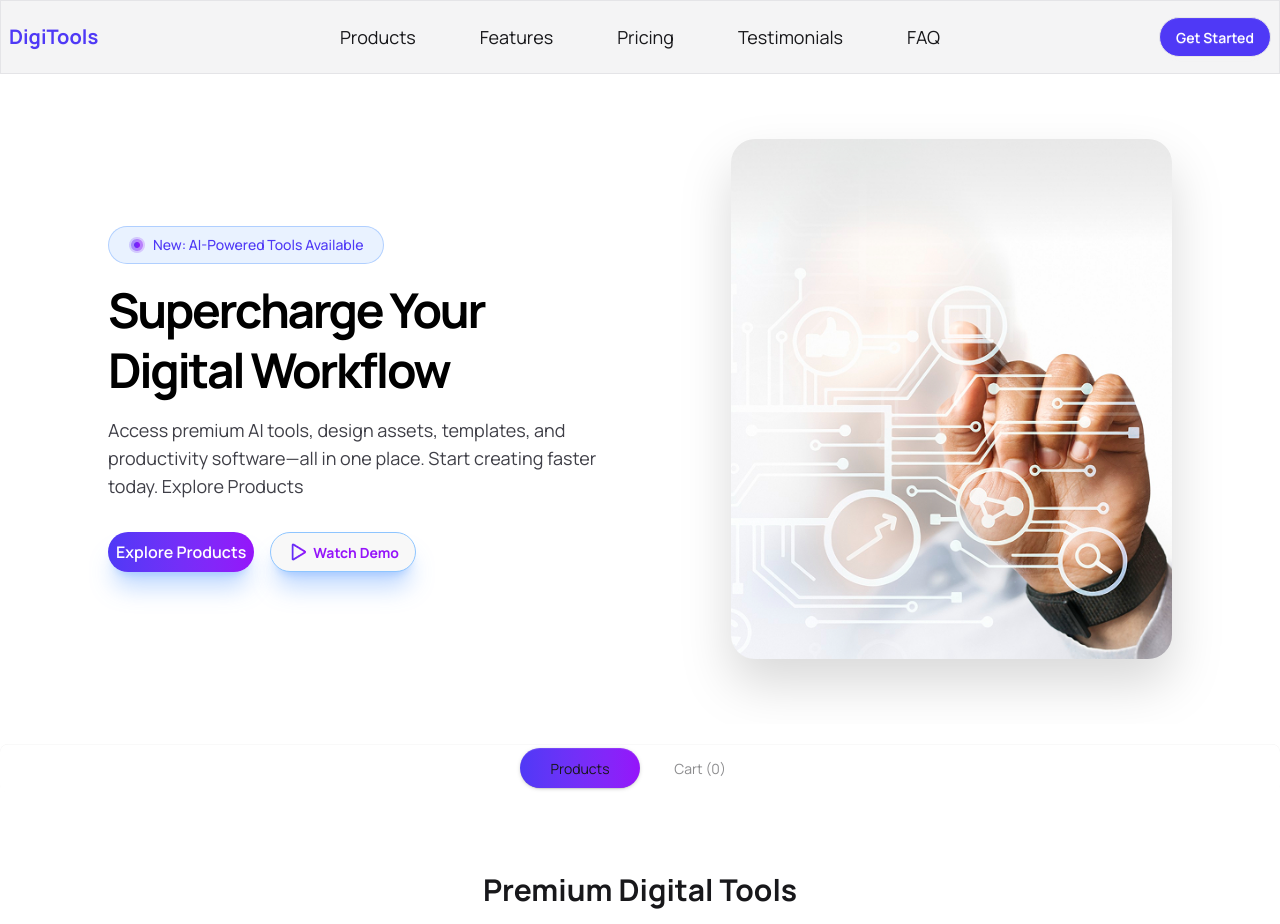
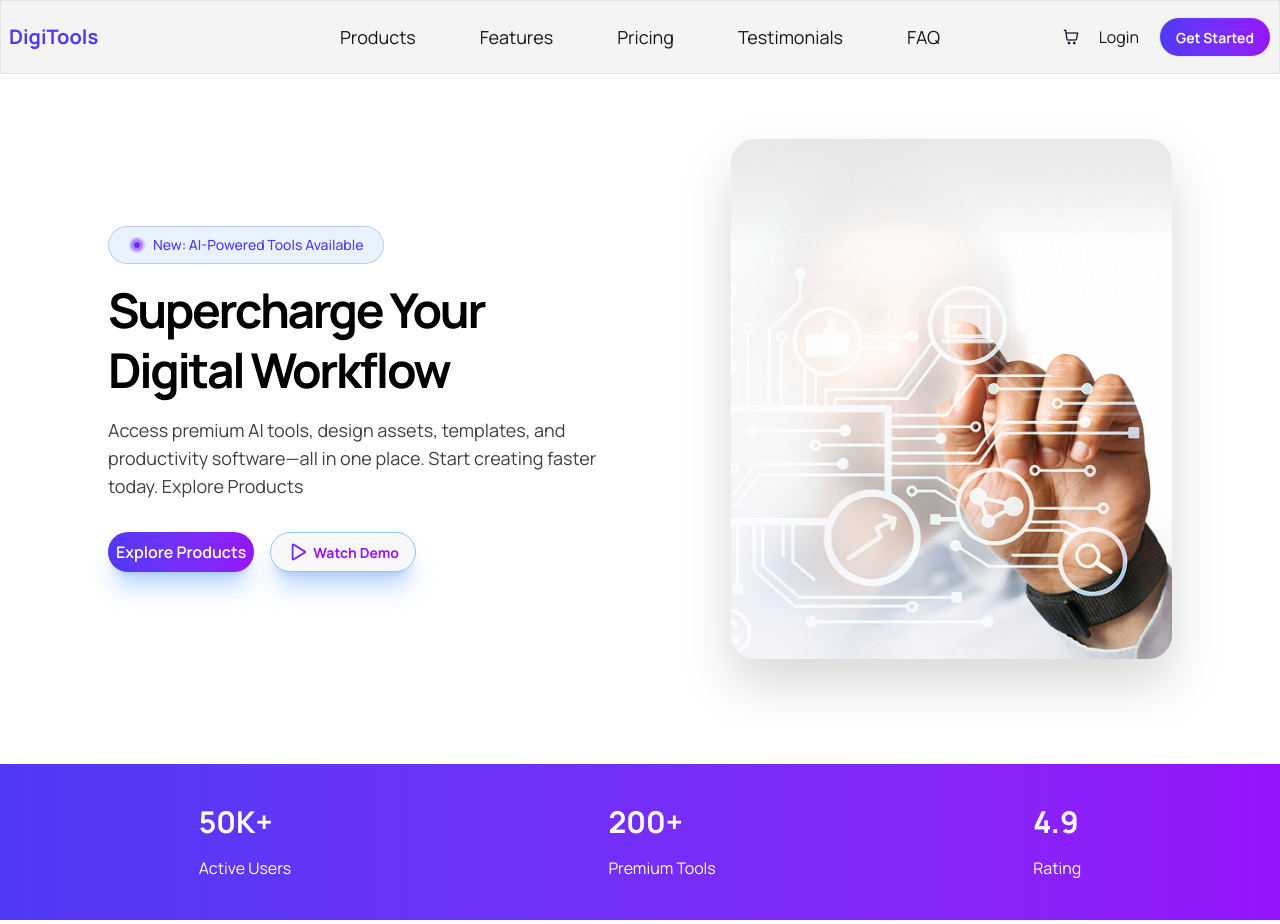
Before and after one commit to Dinislamj6/b13-A6-repo, a React (Vite) app: page / in a window 1280 px wide. Shown: the top 924 px of the page. Built offline with nearby package versions, Linux system fonts and the light colour scheme.

Commit message:
added button troggle

```diff
--- a/src/App.jsx
+++ b/src/App.jsx
@@ -7,6 +7,8 @@ import DigiTools from './Component/DigiTools'
 import NavBar from './Component/NavBar'
 import Tabs from './Component/Tabs'
 import Footer from './Component/Footer'
+import Star from './Component/Star'
+
 
 const getDigiTools = async () => {
   const res = await fetch("../public/digitools.json")
@@ -23,14 +25,15 @@ console.log(carts);
     <>
       <NavBar></NavBar>
       <Banner></Banner>
+      <Star></Star>
 
         <div className="tabs tabs-box justify-center bg-transparent mt-5">
                 <input  onClick={() => setActiveTab("products")}
-                 type="radio" name="my_tabs_1" className="tab rounded-full bg-linear-to-r from-[#4F39F6] to-[#9514FA] w-30" aria-label="Products" defaultChecked />
+                 type="radio" name="my_tabs_1" className={`tab rounded-full ${activeTab === "products" ? "bg-linear-to-r from-[#4F39F6] to-[#9514FA]" : ""} w-30`} aria-label="Products" defaultChecked />
 
 
                 <input onClick={() => setActiveTab("cart")}
-                 type="radio" name="my_tabs_1" className="tab rounded-full w-30" aria-label={`Cart (${carts.length})`}  />
+                 type="radio" name="my_tabs_1" className={`tab  rounded-full w-30 ${activeTab === "cart" ? "bg-linear-to-r from-[#4F39F6] to-[#9514FA]" : ""}`} aria-label={`Cart (${carts.length})`}  />
        </div>
      {activeTab === "products" && <DigiTools carts={carts} setCarts={setCarts} digiToolsPromise={digiToolsPromise}></DigiTools>}
       {activeTab === "cart" && <Cart carts={carts} setCarts={setCarts}></Cart>}
--- a/src/Component/NavBar.jsx
+++ b/src/Component/NavBar.jsx
@@ -1,4 +1,5 @@
 import React from 'react';
+import cartImg from "../assets/products/shopping-cart.png"
 
 const NavBar = () => {
     return (
@@ -30,7 +31,11 @@ const NavBar = () => {
                 </div>
 
                 <div className="navbar-end gap-5">
-                    <a className="btn bg-[#4f39f6] rounded-full text-white">Get Started</a>
+                   <div>
+                     <img src={cartImg} alt="" />
+                   </div>
+                    <button>Login</button>
+                    <a className="btn bg-linear-to-r from-[#4F39F6] to-[#9514FA] rounded-full text-white">Get Started</a>
                 </div>
             </div>
         </div>
--- /dev/null
+++ b/src/Component/Star.jsx
@@ -0,0 +1,24 @@
+import React from 'react';
+
+const Star = () => {
+    return (
+        <div className='bg-linear-to-r from-[#4F39F6] to-[#9514FA] mt-10 '>
+            <div className='flex justify-around p-10 '>
+                 <div className='space-y-4'>
+                <h2 className='text-3xl font-bold text-white'>50K+</h2>
+                <p className='text-white'>Active Users</p>
+             </div>
+                <div className='space-y-4'>
+                   <h2 className='text-3xl font-bold text-white'>200+</h2>
+                   <p className='text-white'>Premium Tools</p>
+                </div>
+                <div className='space-y-4 '>
+                    <h2 className='text-3xl font-bold text-white'>4.9</h2>
+                    <p className='text-white'>Rating</p>
+                </div>
+            </div>
+        </div>
+    );
+};
+
+export default Star;
```
